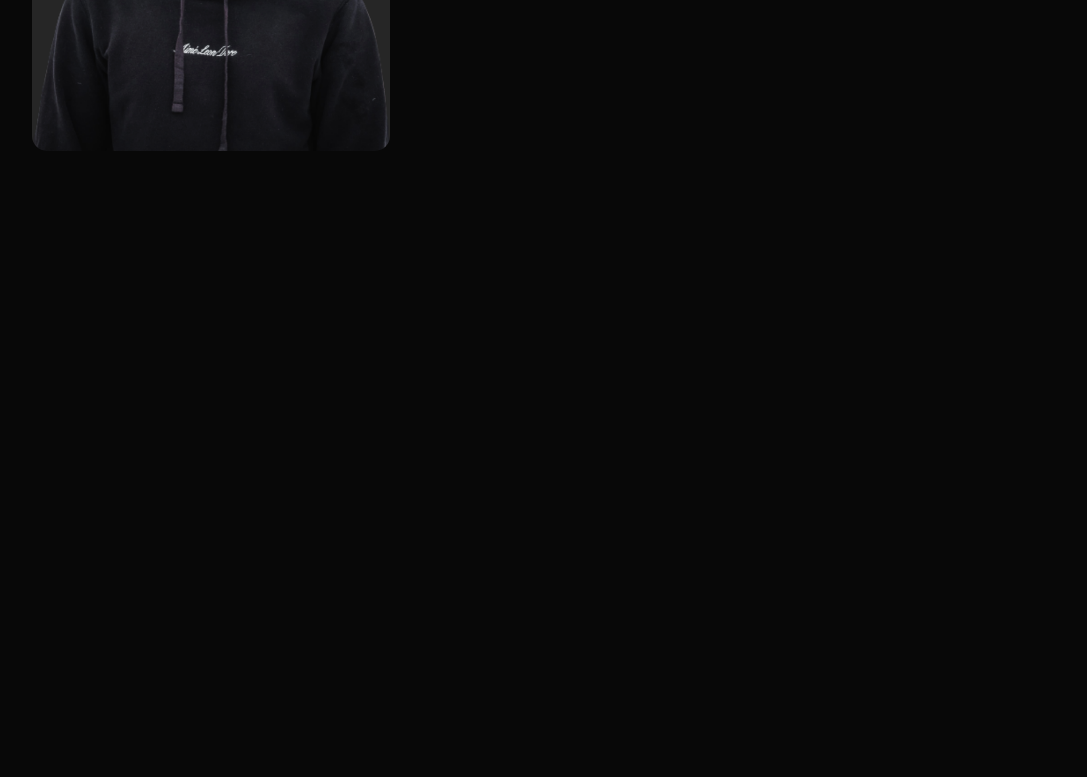
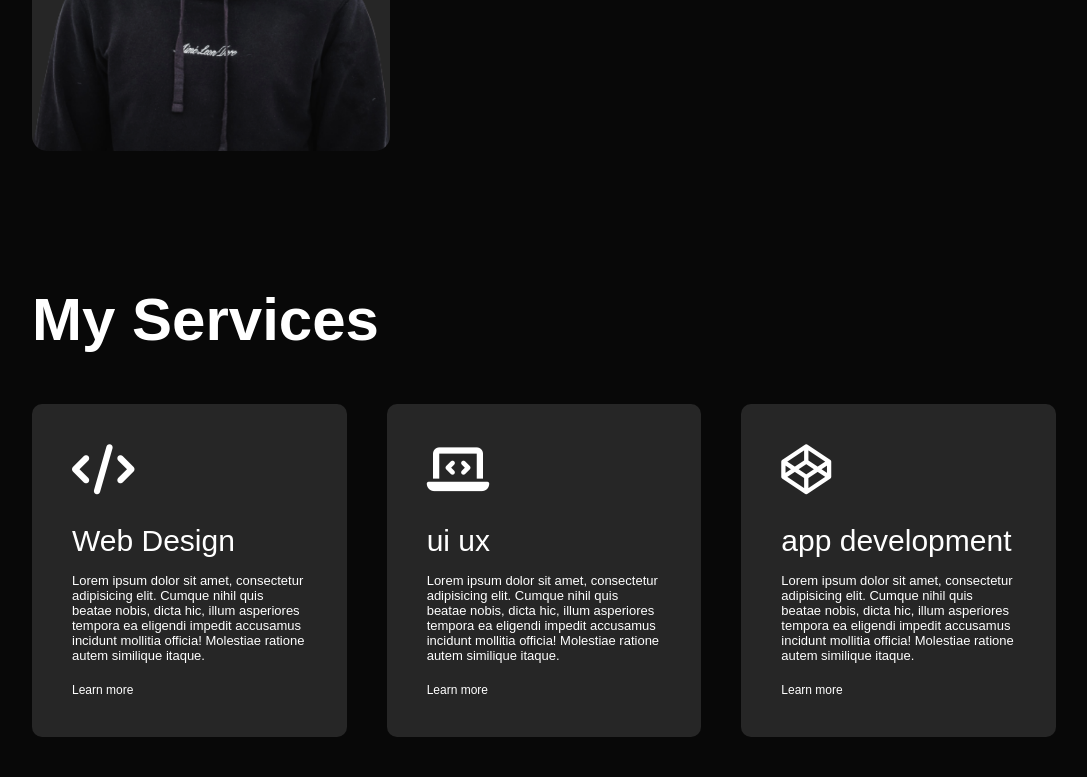
Before and after one commit to DTA-Wijesekara/DTA-Wijesekara.github.io, a plain HTML site: page index.html in a window 1280 px wide. Shown: the part 1205-1982 px from the top of the page, without its empty margins (96-1183 px from the left). Before the commit the page ends 1450 px from the top, so only its background shows below. Drawn offline with Linux system fonts and the light colour scheme.

Commit message:
service section

```diff
--- a/index.html
+++ b/index.html
@@ -5,6 +5,7 @@
     <meta name="viewport" content="width=device-width, initial-scale=1.0">
     <title>personal portfolio website</title>
     <link rel="stylesheet" href="style.css">
+    <script src="https://kit.fontawesome.com/ab87daddd2.js" crossorigin="anonymous"></script>
 </head>
 <body>
     <div id="header">
@@ -65,6 +66,32 @@
             </div>
         </div>
     </div>
+    <!-- --------------services------------------ -->
+    <div id="services">
+        <div class="container">
+            <h1 class="sub-title">My Services</h1>
+            <div class="services-list">
+                <div>
+                    <i class="fa-solid fa-code"></i>
+                    <h2>Web Design</h2>
+                    <p>Lorem ipsum dolor sit amet, consectetur adipisicing elit. Cumque nihil quis beatae nobis, dicta hic, illum asperiores tempora ea eligendi impedit accusamus incidunt mollitia officia! Molestiae ratione autem similique itaque.</p>
+                    <a href="#">Learn more</a>
+                </div>
+                <div>
+                    <i class="fa-solid fa-laptop-code"></i>
+                    <h2>ui ux</h2>
+                    <p>Lorem ipsum dolor sit amet, consectetur adipisicing elit. Cumque nihil quis beatae nobis, dicta hic, illum asperiores tempora ea eligendi impedit accusamus incidunt mollitia officia! Molestiae ratione autem similique itaque.</p>
+                    <a href="#">Learn more</a>
+                </div>
+                <div>
+                    <i class="fa-brands fa-codepen"></i>
+                    <h2>app development</h2>
+                    <p>Lorem ipsum dolor sit amet, consectetur adipisicing elit. Cumque nihil quis beatae nobis, dicta hic, illum asperiores tempora ea eligendi impedit accusamus incidunt mollitia officia! Molestiae ratione autem similique itaque.</p>
+                    <a href="#">Learn more</a>
+                </div>
+            </div>
+        </div>
+    </div>
 
 
     <script>
--- a/style.css
+++ b/style.css
@@ -126,3 +126,41 @@ nav ul li a:hover::after{
 .tab-contents.active-tab{
     display: block;
 }
+/* -------------services------------- */
+#services{
+    padding: 30px 0;
+}
+.services-list{
+    display: grid;
+    grid-template-columns: repeat(auto-fit, minmax(250px, 1fr));
+    grid-gap: 40px;
+    margin-top: 50px;
+}
+.services-list div{
+    background: #262626;
+    padding: 40px;
+    font-size: 13px;
+    font-weight: 300;
+    border-radius: 10px;
+    transition: background 0.5s, transform 0.5s;
+}
+.services-list div i{
+    font-size: 50px;
+    margin-bottom: 30px;
+}
+.services-list div h2{
+    font-size: 30px;
+    font-weight: 500;
+    margin-bottom: 15px;
+}
+.services-list div a{
+    text-decoration: none;
+    color: #fff;
+    font-size: 12px;
+    margin-top: 20px;
+    display: inline-block;
+}
+.services-list div:hover{
+    background: #ff004f;
+    transform: translateY(-10px);
+}
```
